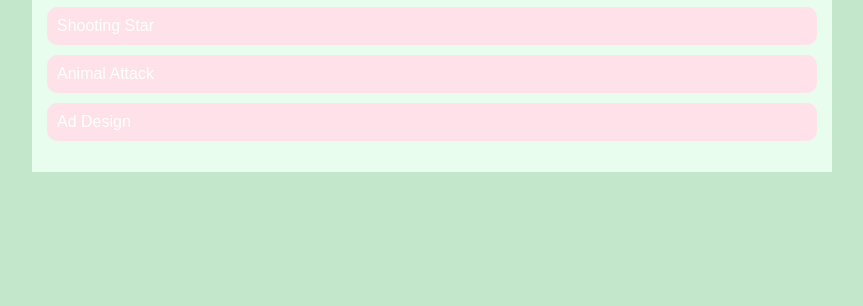
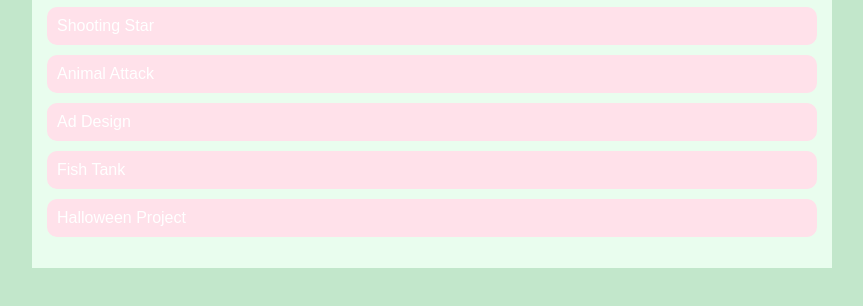
Before and after one commit to chloelandry1/chloelandry1.github.io, a plain HTML site: page portfolio.html in a window 1280 px wide. Shown: the part 398-704 px from the top of the page, without its empty margins (208-1071 px from the left). Drawn offline with Linux system fonts and the light colour scheme.

Commit message:
Added Halloween Project link

```diff
--- a/portfolio.html
+++ b/portfolio.html
@@ -48,6 +48,12 @@
                 <li>
                     <a href="https://www.khanacademy.org/computer-programming/chloes-project-ad-design/4926856984903680"target="_blank">Ad Design</a>
                 </li>
+                <li>
+                    <a href="https://www.khanacademy.org/computer-programming/chloes-project-fish-tank/6625209935839232"target="_blank">Fish Tank</a>
+                </li>
+                <li>
+                    <a href="https://www.khanacademy.org/computer-programming/landry_halloween-project/6354928673603584"target="_blank">Halloween Project</a>
+                </li>
             </ul>
 
         </div>
```
